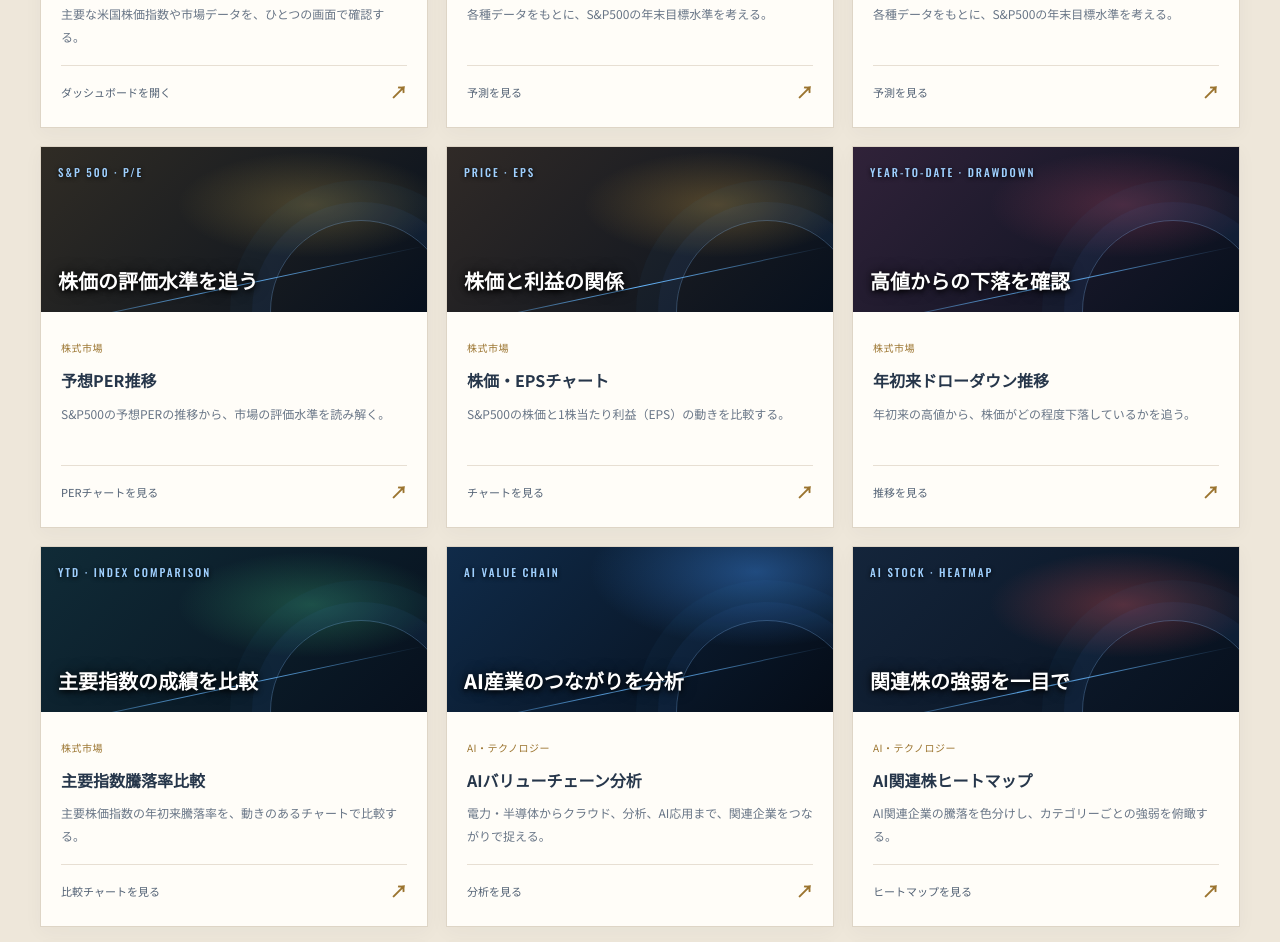
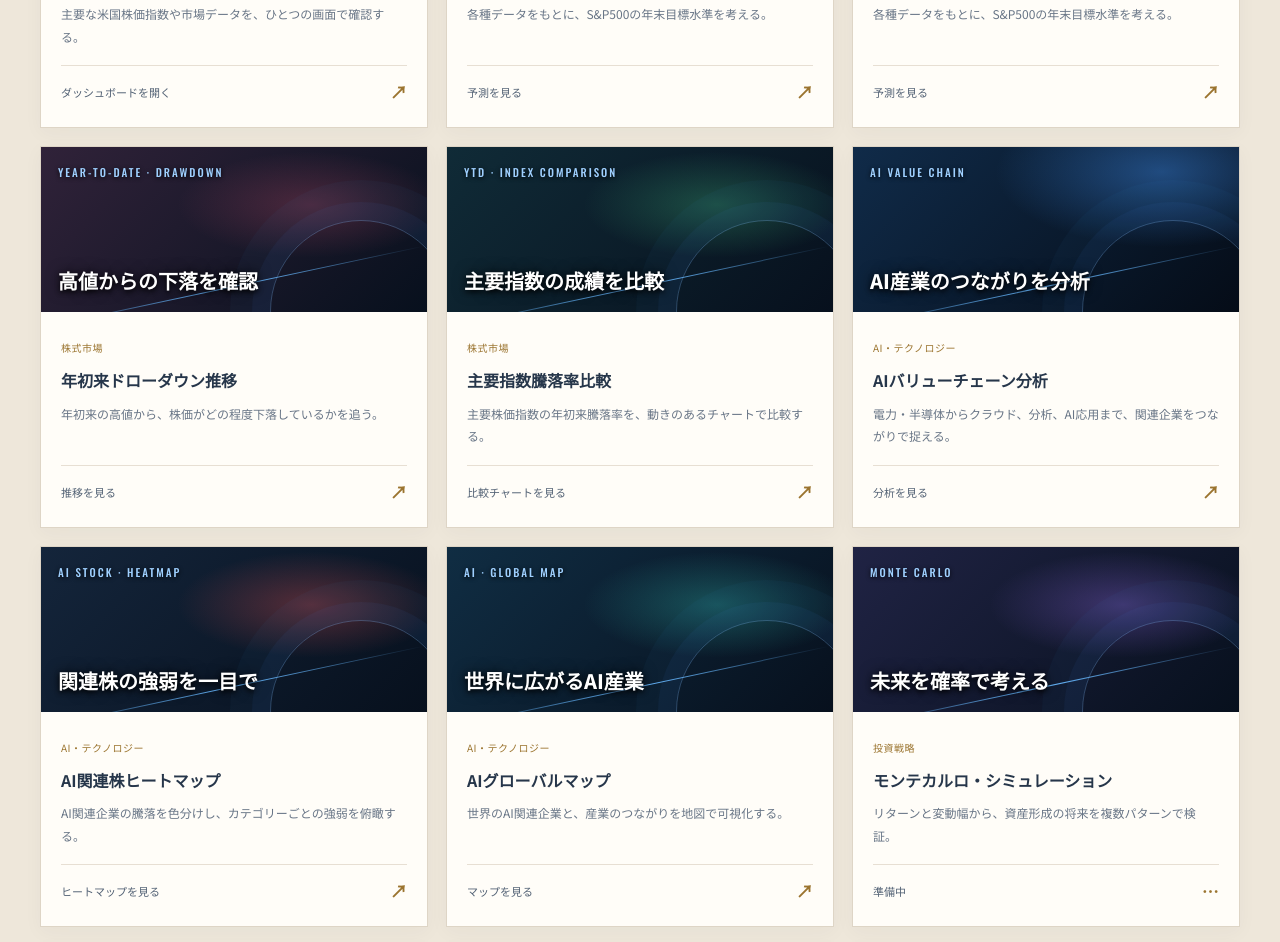
Before and after one commit to masaos4k-beep/my-stock-dashboard, a plain HTML site: page index.html in a window 1280 px wide. Shown: the part 1832-2774 px from the top of the page. Drawn offline with nearby package versions, Linux system fonts and the light colour scheme.

Commit message:
Remove S&P 500 content cards from index.html
Removed two content cards related to S&P 500 valuation and EPS.

```diff
--- a/index.html
+++ b/index.html
@@ -98,8 +98,6 @@
           <a class="content-card featured" href="market_report.html" data-category="株式市場"><div class="card-art art-market"><span>MARKET DASHBOARD</span><b>米国市場をまとめて確認</b></div><div class="card-body"><span class="tag">株式市場</span><h3>米国株価ダッシュボード</h3><p>主要な米国株価指数や市場データを、ひとつの画面で確認する。</p><span class="card-link">ダッシュボードを開く <b>↗</b></span></div></a>
           <a class="content-card" href="3indices_drawdown_report.html" data-category="株式市場"><div class="card-art art-chart"><span>3 INDICES DRAWDOWN</span><b>3指数の年初来ドローダウン</b></div><div class="card-body"><span class="tag">株式市場</span><h3>S&amp;P500 年末株価予測</h3><p>各種データをもとに、S&amp;P500の年末目標水準を考える。</p><span class="card-link">予測を見る <b>↗</b></span></div></a>
           <a class="content-card" href="SP500_2026_target_report.html" data-category="株式市場"><div class="card-art art-chart"><span>S&amp;P 500 · FORECAST</span><b>年末の株価水準を考える</b></div><div class="card-body"><span class="tag">株式市場</span><h3>S&amp;P500 年末株価予測</h3><p>各種データをもとに、S&amp;P500の年末目標水準を考える。</p><span class="card-link">予測を見る <b>↗</b></span></div></a>
-          <a class="content-card" href="3indices_per_chart_report.html" data-category="株式市場"><div class="card-art art-policy"><span>S&amp;P 500 · P/E</span><b>株価の評価水準を追う</b></div><div class="card-body"><span class="tag">株式市場</span><h3>予想PER推移</h3><p>S&amp;P500の予想PERの推移から、市場の評価水準を読み解く。</p><span class="card-link">PERチャートを見る <b>↗</b></span></div></a>
-          <a class="content-card" href="3indices_eps_price_report.html" data-category="株式市場"><div class="card-art art-chart"><span>PRICE · EPS</span><b>株価と利益の関係</b></div><div class="card-body"><span class="tag">株式市場</span><h3>株価・EPSチャート</h3><p>S&amp;P500の株価と1株当たり利益（EPS）の動きを比較する。</p><span class="card-link">チャートを見る <b>↗</b></span></div></a>
           <a class="content-card" href="3indices_drawdown_report.html" data-category="株式市場"><div class="card-art art-flow"><span>YEAR-TO-DATE · DRAWDOWN</span><b>高値からの下落を確認</b></div><div class="card-body"><span class="tag">株式市場</span><h3>年初来ドローダウン推移</h3><p>年初来の高値から、株価がどの程度下落しているかを追う。</p><span class="card-link">推移を見る <b>↗</b></span></div></a>
           <a class="content-card" href="ytd_Index_comparison_report.html" data-category="株式市場"><div class="card-art art-market"><span>YTD · INDEX COMPARISON</span><b>主要指数の成績を比較</b></div><div class="card-body"><span class="tag">株式市場</span><h3>主要指数騰落率比較</h3><p>主要株価指数の年初来騰落率を、動きのあるチャートで比較する。</p><span class="card-link">比較チャートを見る <b>↗</b></span></div></a>
           <a class="content-card featured" href="ai_value_chain_analysis_report.html" data-category="AI・テクノロジー"><div class="card-art art-ai"><span>AI VALUE CHAIN</span><b>AI産業のつながりを分析</b></div><div class="card-body"><span class="tag">AI・テクノロジー</span><h3>AIバリューチェーン分析</h3><p>電力・半導体からクラウド、分析、AI応用まで、関連企業をつながりで捉える。</p><span class="card-link">分析を見る <b>↗</b></span></div></a>
```
